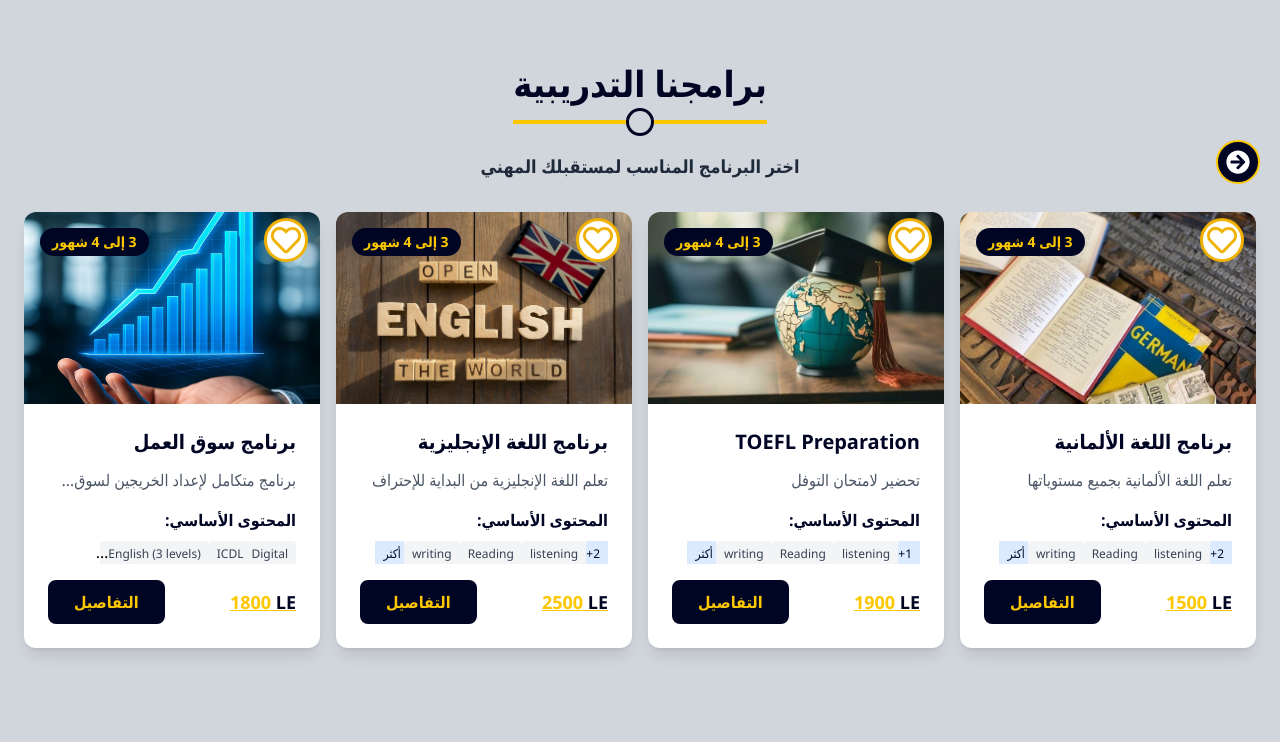
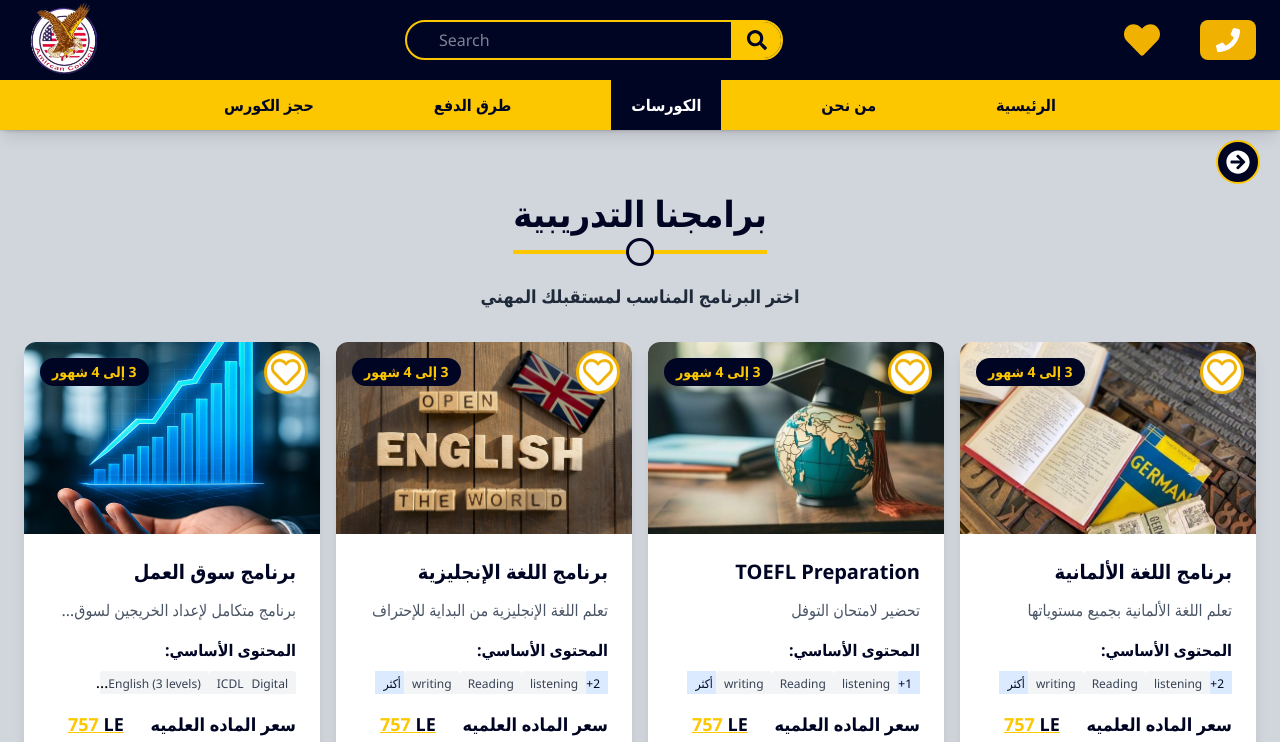
Before and after one commit to omarelbadaweey/american-council, a React (Vite) app: page /courses in a window 1280 px wide. Shown: the top 742 px of the page. Built offline with nearby package versions, Linux system fonts and the light colour scheme.

Commit message:
add design

```diff
--- a/src/App.jsx
+++ b/src/App.jsx
@@ -19,24 +19,27 @@ function App() {
   return (
     <>
       <div className="">
-        {/* <Header /> */}
+        <Header />
         <ScrollToTop />
         <AnimatePresence mode="wait">
           <Routes>
-            {/* <Route path="/" element={<Home />} /> */}
-            <Route path="/" element={<Test />} />
+            <Route path="/" element={<Home />} />
+            {/* <Route path="/" element={<Test />} /> */}
             <Route path="/courses" element={<Coures />} />
             <Route path="/courses/:id" element={<CourseDetails />} />
             <Route path="/about" element={<About />} />
             <Route path="/payment" element={<Payment />} />
             <Route path="/favorites" element={<Favorites />} />
             <Route path="/search" element={<SearchPage />} />
-            <Route path="/booking" element={<BookingtPage targetNumber={"201095922032"}/>} />
+            <Route
+              path="/booking"
+              element={<BookingtPage targetNumber={"201095922032"} />}
+            />
             <Route path="/trainingterms" element={<TrainingTerms />} />
           </Routes>
         </AnimatePresence>
 
-        {/* <Footer /> */}
+        <Footer />
       </div>
     </>
   );
--- a/src/components/CourseCard.jsx
+++ b/src/components/CourseCard.jsx
@@ -1,46 +1,100 @@
-import React, { useContext } from 'react'
-import { FaHeart, FaRegHeart } from 'react-icons/fa';
-import { Link } from 'react-router-dom'
-import { CartContext } from './context/CartContext';
+import React, { useContext, useState } from "react";
+import { FaCheck, FaHeart, FaRegHeart } from "react-icons/fa";
+import { Link } from "react-router-dom";
+import { CartContext } from "./context/CartContext";
+import { FaXmark } from "react-icons/fa6";
 
 const CourseCard = ({ course }) => {
-  const {addToFavorite , favItems , removeFromFav} = useContext(CartContext);
+  const { addToFavorite, favItems, removeFromFav } = useContext(CartContext);
 
   //
-  const isInFav = favItems.some((c) => c.id === course.id)
+  const isInFav = favItems.some((c) => c.id === course.id);
 
   //
+  const [openToast, setOpenToast] = useState(false);
+  const [closeToast, setCloseToast] = useState(false);
   const handelAdd = () => {
     if (isInFav) {
-      removeFromFav(course.id)
-    } else{
-      addToFavorite(course)
+      removeFromFav(course.id);
+      setCloseToast(true);
+      setTimeout(() => {
+        setCloseToast(false);
+      }, 1500);
+    } else {
+      addToFavorite(course);
+      setOpenToast(true);
+      setTimeout(() => {
+        setOpenToast(false);
+      }, 1500);
     }
-  }
+  };
 
   //
 
   return (
-    <div dir='rtl' className=" min-h-[400px] bg-white rounded-xl shadow-lg overflow-hidden hover:shadow-2xl transition-all duration-300 transform hover:-translate-y-2">
+    <section>
+      <div
+        dir="rtl"
+        className=" min-h-[400px] bg-white rounded-xl shadow-lg overflow-hidden hover:shadow-2xl transition-all duration-300 transform hover:-translate-y-2"
+      >
         <div className="relative">
           <img
             src={course.image}
             alt={course.title}
-          loading='lazy'
+            loading="lazy"
             className="w-full h-48 object-cover"
           />
-        <button onClick={handelAdd} className={` cursor-pointer absolute top-4 right-3 text-3xl border-3 p-1 rounded-full border-yellow-500 bg-white text-yellow-500 ${isInFav? "" : " animate-bounce"}`} >{isInFav?<FaHeart/> :<FaRegHeart />  }</button>
+          <button
+            onClick={handelAdd}
+            className={` cursor-pointer absolute top-4 right-3 text-3xl border-3 p-1 rounded-full border-yellow-500 bg-white text-yellow-500 ${
+              isInFav ? "" : " animate-bounce"
+            }`}
+          >
+            {isInFav ? <FaHeart /> : <FaRegHeart />}
+          </button>
           <div className="absolute top-4 left-4 bg-[#000524] text-yellow-400 px-3 py-1 rounded-full text-sm font-semibold">
             {course.duration}
           </div>
+
+          {/* openToast */}
+          {openToast && (
+            <div className="text-center absolute h-14 top-0 content-center  left-0 mx-auto w-full z-10 py-2 bg-[#000524] border-b-3 border-yellow-500 ">
+              <p className="flex items-center gap-5 justify-center text-white">
+                تمت اضافته للمفضله{" "}
+                <span className="p-1 rounded-full border-2 border-amber-50">
+                  <FaCheck />
+                </span>
+              </p>
+            </div>
+          )}
+
+          {/* closeToast */}
+          {closeToast && (
+            <div
+              className={`absolute h-14 content-center top-0  left-0 w-full z-10 py-2 bg-white border-red-600 border-b-3`}
+            >
+              <p className="flex items-center gap-5 justify-center text-red-700">
+                تمت ازالته من المفضله{" "}
+                <span className="p-1 rounded-full border-2 border-red-700">
+                  <FaXmark  />
+                </span>
+              </p>
+            </div>
+          )}
         </div>
 
         <div className="p-6">
-        <h3 className="text-xl font-bold text-[#000524] mb-3 text-over-flow">{course.title}</h3>
-        <p className="text-gray-600 mb-4 line-clamp-2 text-over-flow">{course.description}</p>
+          <h3 className="text-xl font-bold text-[#000524] mb-3 text-over-flow">
+            {course.title}
+          </h3>
+          <p className="text-gray-600 mb-4 line-clamp-2 text-over-flow">
+            {course.description}
+          </p>
 
           <div className="mb-4">
-          <h4 className="font-semibold text-[#000524] mb-2">المحتوى الأساسي:</h4>
+            <h4 className="font-semibold text-[#000524] mb-2">
+              المحتوى الأساسي:
+            </h4>
             <div className="flex flex-wrap gap-1 text-over-flow">
               {course.content.slice(0, 3).map((item, index) => (
                 <span
@@ -57,19 +111,41 @@ const CourseCard = ({ course }) => {
               )}
             </div>
           </div>
+          <div className="flex items-center justify-between mb-1">
+            <p className=" font-semibold text-lg text-[#000524] ">
+              سعر الماده العلميه
+            </p>
+            <span
+              dir="ltr"
+              className="ml-5 text-yellow-400 text-lg font-bold underline"
+            >
+              {" "}
+              {course.materialPrice} <span className="text-[#000524] ">LE</span>
+            </span>
+          </div>
 
           <div className="flex items-center justify-between">
-          <span dir='ltr' className=" text-yellow-400 text-lg font-bold underline"> {course.price} <span className='text-[#000524]'>LE</span></span>
+            <span dir="ltr" className="  font-semibold text-lg text-[#000524]">
+              سعر الكورس
+            </span>
+            <span
+              dir="ltr"
+              className=" text-yellow-400 text-lg font-bold underline"
+            >
+              {" "}
+              {course.price}{" "}
+            </span>
             <Link
               to={`/courses/${course.id}`}
-            className="bg-[#000524] text-yellow-400 px-6 py-2 rounded-lg font-semibold hover:bg-yellow-400 hover:text-[#000524] border-2 border-[#000524] transition-colors"
+              className="bg-[#000524] text-yellow-400 px-5 py-2 rounded-lg font-semibold hover:bg-yellow-400 hover:text-[#000524] border-2 border-[#000524] transition-colors"
             >
               التفاصيل
             </Link>
           </div>
         </div>
       </div>
-  )
-}
+    </section>
+  );
+};
 
 export default CourseCard;
--- a/src/data.json
+++ b/src/data.json
@@ -5,6 +5,7 @@
       "title": "برنامج سوق العمل",
       "description": "برنامج متكامل لإعداد الخريجين لسوق العمل",
       "duration": "3 إلى 4 شهور",
+      "materialPrice":"757",
       "price":  "1800",
       "content": ["English (3 levels)", "ICDL", "Digital marketing", "Management skills", "personal skills", "AI"],
       "image": "/img/markting.jpg"
@@ -14,6 +15,7 @@
       "title": "برنامج اللغة الإنجليزية",
       "description": "تعلم اللغة الإنجليزية من البداية للإحتراف",
       "duration": "3 إلى 4 شهور",
+      "materialPrice":"757",
       "price":  "2500",
       "content": ["writing", "Reading", "listening", "speaking", "(A1,A2/B1,B2/C1,C2)"],
       "image": "/img/english.jpg"
@@ -23,6 +25,7 @@
       "title": "TOEFL Preparation",
       "description": "تحضير لامتحان التوفل",
       "duration": "3 إلى 4 شهور",
+      "materialPrice":"757",
       "price":  "1900",
       "content": ["writing", "Reading", "listening", "speaking"],
       "image": "/img/tofel.jpg"
@@ -32,6 +35,7 @@
       "title": "برنامج اللغة الألمانية",
       "description": "تعلم اللغة الألمانية بجميع مستوياتها",
       "duration": "3 إلى 4 شهور",
+      "materialPrice":"757",
       "price":  "1500",
       "content": ["writing", "Reading", "listening", "speaking", "(A1,A2/B1,B2/C1,C2)"],
       "image": "/img/germany.jpg"
@@ -41,6 +45,7 @@
       "title": "برنامج اللغة الإيطالية",
       "description": "تعلم اللغة الإيطالية بجميع مستوياتها",
       "duration": "3 إلى 4 شهور",
+      "materialPrice":"757",
       "price":  "5000",
       "content": ["writing", "Reading", "listening", "speaking", "(A1,A2/B1,B2/C1,C2)"],
       "image": "/img/italiano.jpg"
@@ -50,6 +55,7 @@
       "title": "برنامج اللغة الفرنسية",
       "description": "تعلم اللغة الفرنسية بجميع مستوياتها",
       "duration": "3 إلى 4 شهور",
+      "materialPrice":"757",
       "price":  "3000",
       "content": ["writing", "Reading", "listening", "speaking", "(A1,A2/B1,B2/C1,C2)"],
       "image": "/img/french.jpg"
@@ -59,6 +65,7 @@
       "title": "برنامج اللغة الإسبانية",
       "description": "تعلم اللغة الإسبانية بجميع مستوياتها",
       "duration": "3 إلى 4 شهور",
+      "materialPrice":"757",
       "price":  "2000",
       "content": ["writing", "Reading", "listening", "speaking", "(A1,A2/B1,B2/C1,C2)"],
       "image": "/img/spanish.jpg"
@@ -68,6 +75,7 @@
       "title": "إعداد محاضر لغات أجنبية",
       "description": "إعداد محاضرين متخصصين في اللغات الأجنبية",
       "duration": "3 إلى 4 شهور",
+      "materialPrice":"757",
       "price":  1300,
       "content": ["English", "French", "Italian", "German", "Russian", "Chinese"],
       "image": "/img/languages.jpg"
@@ -77,6 +85,7 @@
       "title": "Front-End Development",
       "description": "تعلم تطوير الواجهات الأمامية",
       "duration": "3 إلى 4 شهور",
+      "materialPrice":"757",
       "price":  "1200",
       "content": ["Photoshop for web", "HTML 5", "CSS", "Bootstrap", "jQuery", "JavaScript", "React"],
       "image": "/img/front.jpg"
@@ -86,6 +95,7 @@
       "title": "Back-End Development",
       "description": "تعلم تطوير الواجهات الخلفية",
       "duration": "3 إلى 4 شهور",
+      "materialPrice":"757",
       "price":  "1400",
       "content": ["PHP7 OOP", "MySQL", "MVC", "Laravel", "API", "WordPress"],
       "image": "/img/back.jpg"
@@ -95,6 +105,7 @@
       "title": "Dollars Program",
       "description": "برنامج متكامل للتكنولوجيا",
       "duration": "6 شهور",
+      "materialPrice":"757",
       "price":  "2200",
       "content": ["Front end", "Back end", "Cyber security", "UI/UX", "Digital marketing"],
       "image": "/img/dollars.jpg"
@@ -104,6 +115,7 @@
       "title": "Graphic Design",
       "description": "تعلم تصميم الجرافيك",
       "duration": "3 إلى 4 شهور",
+      "materialPrice":"757",
       "price":  "3100",
       "content": ["Photoshop", "InDesign", "Illustrator"],
       "image": "/img/graphic.jpg"
@@ -113,6 +125,7 @@
       "title": "التطبيقات التكنولوجيا في التغذية",
       "description": "تطبيقات تكنولوجيا معالجة الأغذية",
       "duration": "3 إلى 4 شهور",
+      "materialPrice":"757",
       "price":  "4000",
       "content": ["تاريخ معالجة الأغذية", "تكنولوجيا معالجة الأغذية", "تأثير التقنيات على الصحة"],
       "image": "/img/healthy.jpg"
@@ -122,6 +135,7 @@
       "title": "إعداد معلم رقمي",
       "description": "إعداد معلمين رقميين محترفين",
       "duration": "3 إلى 4 شهور",
+      "materialPrice":"757",
       "price":  "3500",
       "content": ["مهارات الاتصال", "مهارات العرض", "لغة الجسد", "التقييم الحديث"],
       "image": "/img/teacher.jpg"
@@ -131,6 +145,7 @@
       "title": "التحكيم في عقود الاستثمار",
       "description": "تخصص في التحكيم في عقود الاستثمار",
       "duration": "3 إلى 4 شهور",
+      "materialPrice":"757",
       "price":  "2900",
       "content": ["الأحكام العامة في التحكيم", "صياغة اتفاق التحكيم", "إجراءات التحكيم"],
       "image": "/img/equipe.jpg"
@@ -140,6 +155,7 @@
       "title": "Digital Marketing",
       "description": "تعلم التسويق الرقمي والإلكتروني",
       "duration": "3 إلى 4 شهور",
+      "materialPrice":"757",
       "price":  "3400",
       "content": ["Social Media Marketing", "E-Commerce", "Facebook Ads", "Google Ads"],
       "image": "/img/digital-marketing.jpg"
@@ -149,6 +165,7 @@
       "title": "Journalist and E-writer",
       "description": "إعداد صحفيين وكتاب إلكترونيين",
       "duration": "3 إلى 4 شهور",
+      "materialPrice":"757",
       "price":  "1200",
       "content": ["الإعلام الجديد", "كتابة الأخبار", "المقالات", "مهارات الكتابة"],
       "image": "/img/Journalist-and-E-writer.jpg"
@@ -158,6 +175,7 @@
       "title": "مهندس إنشائي ومعماري",
       "description": "برنامج الهندسة الإنشائية والمعمارية",
       "duration": "3 إلى 4 شهور",
+      "materialPrice":"757",
       "price":  "2400",
       "content": ["AutoCAD 2017", "SAP v.18.2", "Safe2016", "CSI Column v8.2"],
       "image": "/img/enginer.jpg"
@@ -167,6 +185,7 @@
       "title": "مدير مشاريع هندسة",
       "description": "إدارة المشاريع الهندسية",
       "duration": "3 إلى 4 شهور",
+      "materialPrice":"757",
       "price":  "1200",
       "content": ["دورة حياة المشروع", "عناصر إدارة المشروع", "مهارات مدير المشروع"],
       "image": "/img/managerEnginer.jpg"
@@ -176,6 +195,7 @@
       "title": "تغذية المياه والصرف للمباني",
       "description": "تصميم مشاريع تغذية المياه والصرف",
       "duration": "3 إلى 4 شهور",
+      "materialPrice":"757",
       "price":  "3300",
       "content": ["أنظمة التغذية بالماء", "أنواع المواسير", "شبكات الصرف الصحي", "Revit MEP"],
       "image": "/img/bulding.jpg"
@@ -185,6 +205,7 @@
       "title": "أنظمة مكافحة الحريق",
       "description": "تخصص في أنظمة مكافحة الحرائق",
       "duration": "3 إلى 4 شهور",
+      "materialPrice":"757",
       "price":  "1300",
       "content": ["شرح أنظمة مكافحة الحرائق", "اختيار التصميم المناسب", "أسس شبكات الحريق"],
       "image": "/img/fire-fighting.jpg"
@@ -194,6 +215,7 @@
       "title": "أنظمة الغازات الطبية",
       "description": "تخصص في أنظمة الغازات الطبية",
       "duration": "3 إلى 4 شهور",
+      "materialPrice":"757",
       "price":  "1600",
       "content": ["أنظمة الغازات الطبية", "اختيار المعدات", "أنظمة الأوكسجين", "الهواء المضغوط"],
       "image": "/img/anesthesiologist.jpg"
@@ -203,6 +225,7 @@
       "title": "إدارة الجودة الشاملة",
       "description": "نظام إدارة الجودة",
       "duration": "3 إلى 4 شهور",
+      "materialPrice":"757",
       "price":  "6200",
       "content": ["مفاهيم إدارة الجودة", "التخطيط الاستراتيجي", "قياس الأداء", "تحسين الجودة"],
       "image": "/img/environment.jpg"
@@ -212,6 +235,7 @@
       "title": "إعداد أخصائي نطق",
       "description": "إعداد أخصائي علاج نطق ولغة",
       "duration": "3 إلى 4 شهور",
+      "materialPrice":"757",
       "price":  "2200",
       "content": ["أمراض النطق واللغة", "الخطة العلاجية", "متلازمة داون", "التأخر العقلي"],
       "image": "/img/speaking.jpg"
@@ -221,6 +245,7 @@
       "title": "إبداع الرقمية",
       "description": "برنامج الإبداع الرقمي",
       "duration": "3 إلى 4 شهور",
+      "materialPrice":"757",
       "price":  "1800",
       "content": ["3D Max", "AutoCAD", "Photoshop", "Corel Draw"],
       "image": "/img/Analytics.jpg"
@@ -230,6 +255,7 @@
       "title": "المحاسب الإلكتروني",
       "description": "إعداد محاسب إلكتروني متكامل",
       "duration": "3 إلى 4 شهور",
+      "materialPrice":"757",
       "price":  "7200",
       "content": ["المحاسبة المالية الدفترية", "إعداد دليل حسابات", "تحليل القوائم المالية", "المحاسبة الإلكترونية"],
       "image": "/img/accountant.jpg"
--- a/src/index.css
+++ b/src/index.css
@@ -76,5 +76,6 @@ html {
   .text-info {
     text-align: center;
     margin-top: 25px;
+    list-style: none;
   }
 }
--- a/src/pages/CourseDetails.jsx
+++ b/src/pages/CourseDetails.jsx
@@ -103,6 +103,18 @@ const CourseDetails = () => {
                       {course.price} <span className="text-[#000524]">LE</span>
                     </span>
                   </div>
+                  <div className="flex items-start">
+                    <span className="font-semibold text-gray-700 w-34">
+                      سعر الماده العلميه:
+                    </span>
+                    <span
+                      dir="ltr"
+                      className=" text-yellow-400 text-lg font-bold underline"
+                    >
+                      {" "}
+                      {course.materialPrice} <span className="text-[#000524]">LE</span>
+                    </span>
+                  </div>
                 </div>
 
                 <div className="mb-8">
```
Also changed, not shown: src/pages/Home.jsx (+6 -6 lines). Lines whose indentation alone changed are shown as unchanged.
